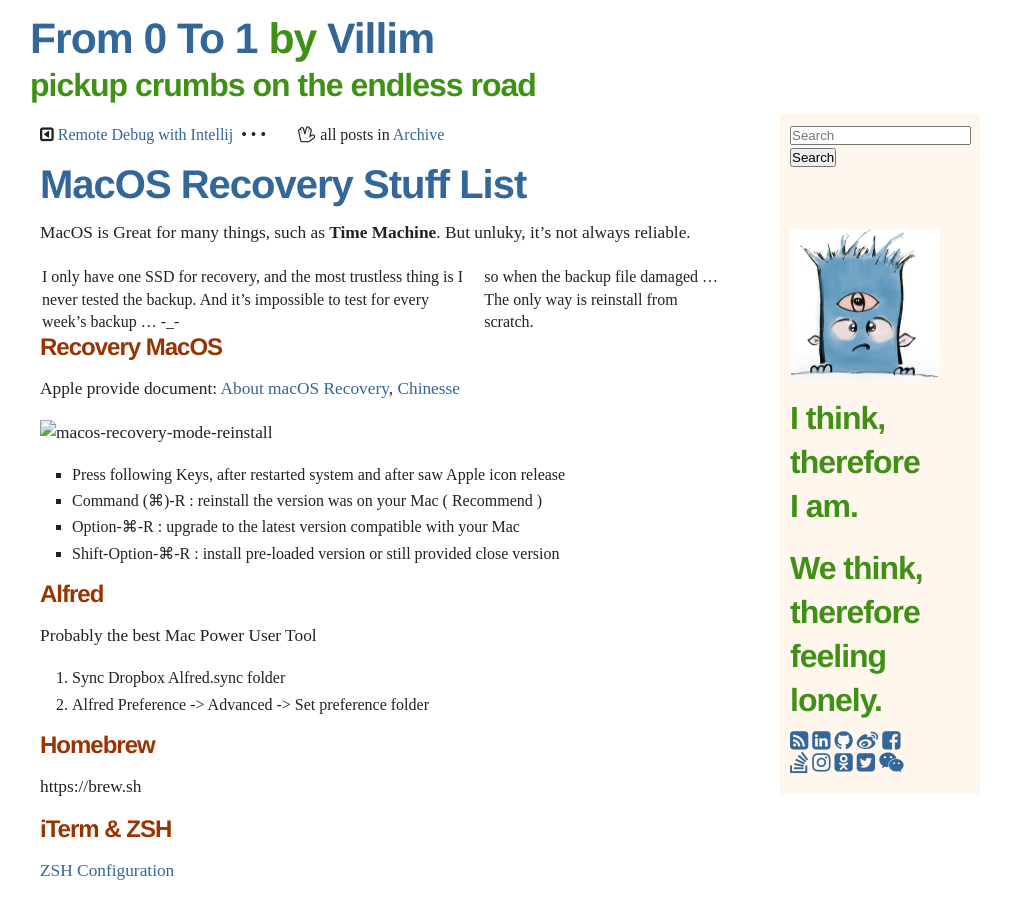
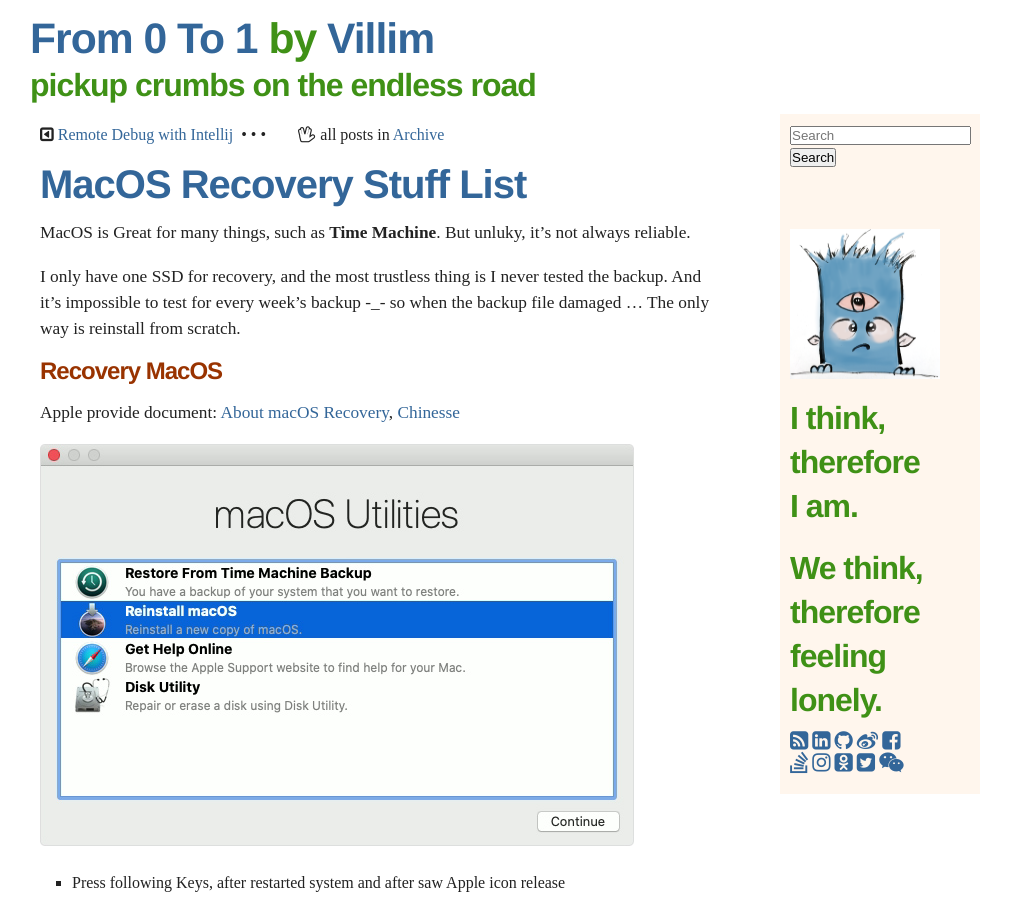
Before and after one commit to villim/villim.github.io, a Jekyll site: the page built from _posts/2020-03-07-macos-recovery-stuff-list.md, in a window 1280 px wide and 900 px high. Shown: the whole window, without its empty margins (135-1146 px from the left). Built offline with Jekyll 4.4.1, drawn with Linux system fonts in a browser that asks for light colours.

Commit message:
adjust format

```diff
--- a/_posts/2020-03-07-macos-recovery-stuff-list.md
+++ b/_posts/2020-03-07-macos-recovery-stuff-list.md
@@ -5,14 +5,14 @@
 
 MacOS is Great for many things, such as **Time Machine**. But unluky, it's not always reliable.
 
-I only have one SSD for recovery, and the most trustless thing is I never tested the backup. And it's impossible to test for every week's backup ... -_-|| so when the backup file damaged ... The only way is reinstall from scratch.
+I only have one SSD for recovery, and the most trustless thing is I never tested the backup. And it's impossible to test for every week's backup  -_- so when the backup file damaged ... The only way is reinstall from scratch.
 
 
 ## Recovery MacOS
 
 Apple provide document: [About macOS Recovery](https://support.apple.com/en-us/HT201314), [Chinesse](https://support.apple.com/zh-cn/HT204904)
 
-![macos-recovery-mode-reinstall](macos-recovery-mode-reinstall.jpg)
+![macos-recovery-mode-reinstall](http://villim.github.io/img/2020/macos-recovery-mode-reinstall.jpg)
 
 * Press following Keys, after restarted system and after saw Apple icon release
 * Command (⌘)-R : reinstall the version was on your Mac ( Recommend )
```
